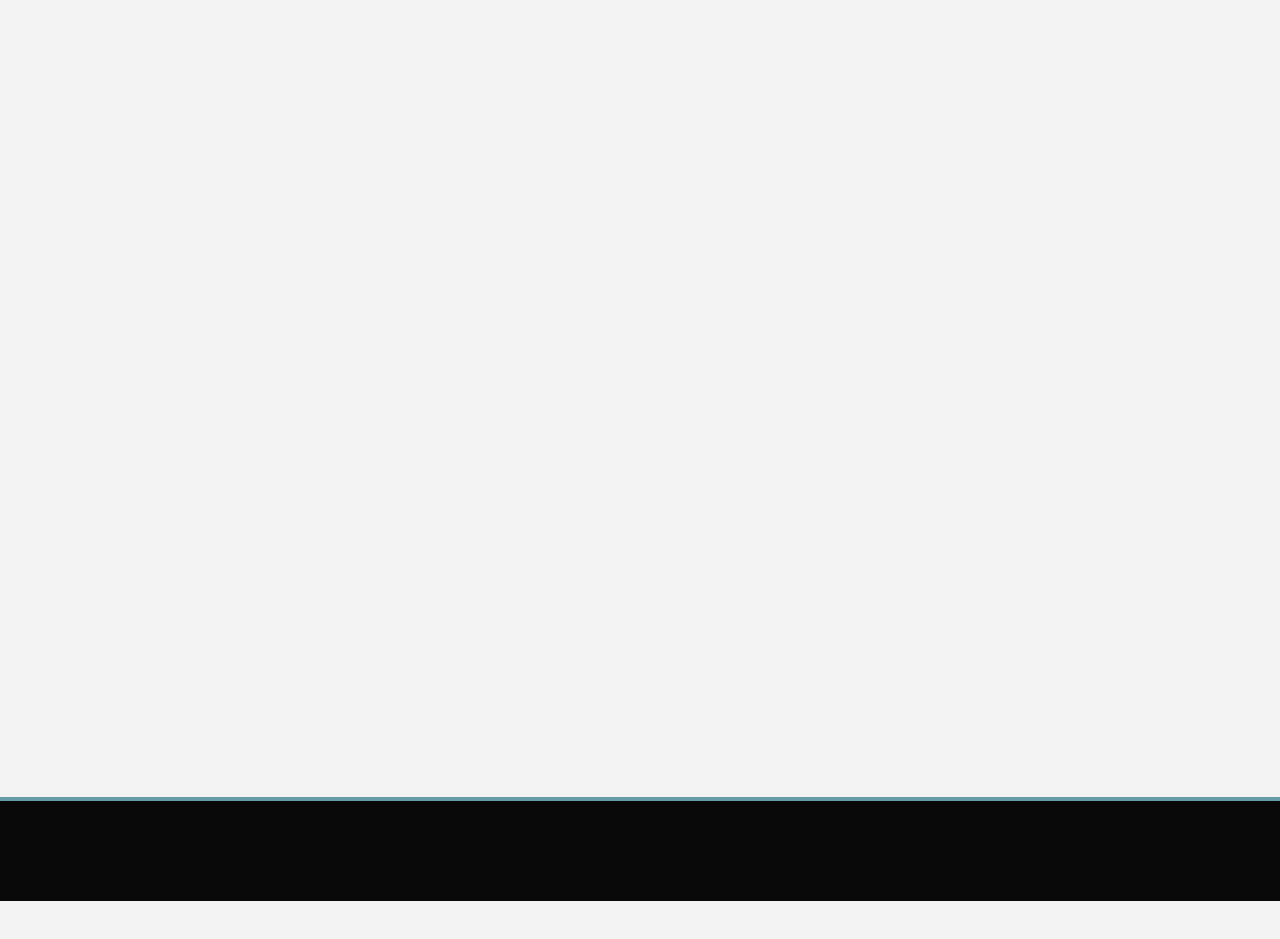
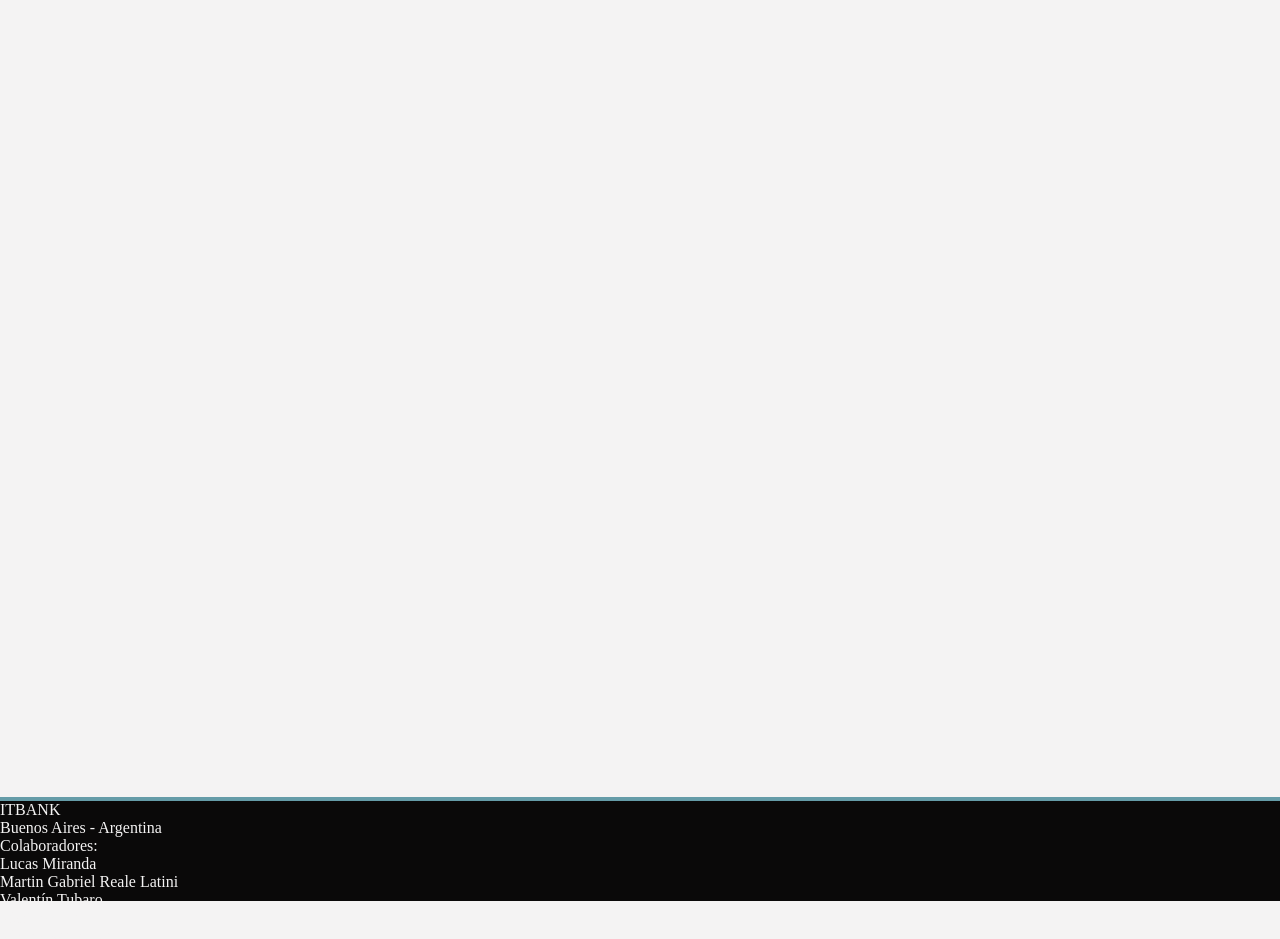
Before and after one commit to ticopycs/ITBANK-FSDC-4, a plain HTML site: page index.html in a window 1280 px wide. Shown: the part 107-1046 px from the top of the page. Before the commit the page ends 1008 px from the top, so only its background shows below. Drawn offline with Linux system fonts and the light colour scheme; a web font is replaced by a local one.

Commit message:
agregue contenido al footer

```diff
--- a/CSS/estilos_VMA.css
+++ b/CSS/estilos_VMA.css
@@ -20,6 +20,7 @@ body {
 
 /* Encabezado y Pie de pagina*/
 .header,.footer {
+    color: var(--fondo);
     background-color: var(--negro);
     width: 100vw;
     height: 100px;
@@ -27,7 +28,6 @@ body {
 }
 /* Encabezado */
 .header-contenido {
-    color: var(--fondo);
     height: 100px;
     display: flex;
     justify-content: space-between;
@@ -62,7 +62,7 @@ body {
 }
 /* Cuerpo de a pagina */
 section {
-    height:100vh;
+    height: 100vh;
 }
 /* Pie de Pagina*/
 .footer {
--- a/index.html
+++ b/index.html
@@ -31,7 +31,20 @@
     <!-- A partir de acá empieza el Footer/Pie de pagina-->
     <div class="footer">
         <div class="footer-conteiner">
-
+            <ol>
+                <li>ITBANK</li>
+                <li>Buenos Aires - Argentina </li>
+                <li>Colaboradores:
+                    <ol>
+                        <li>Lucas Miranda</li>
+                        <li>Martin Gabriel Reale Latini</li>
+                        <li>Valentín Tubaro</li>
+                        <li>Mariano Lena</li>
+                        <li>Melina Van Ackere</li>
+                        <li>Valentín Pugliese</li>
+                    </ol>
+                </li>
+            </ol>
         </div>
     </div>
 </body>
```
